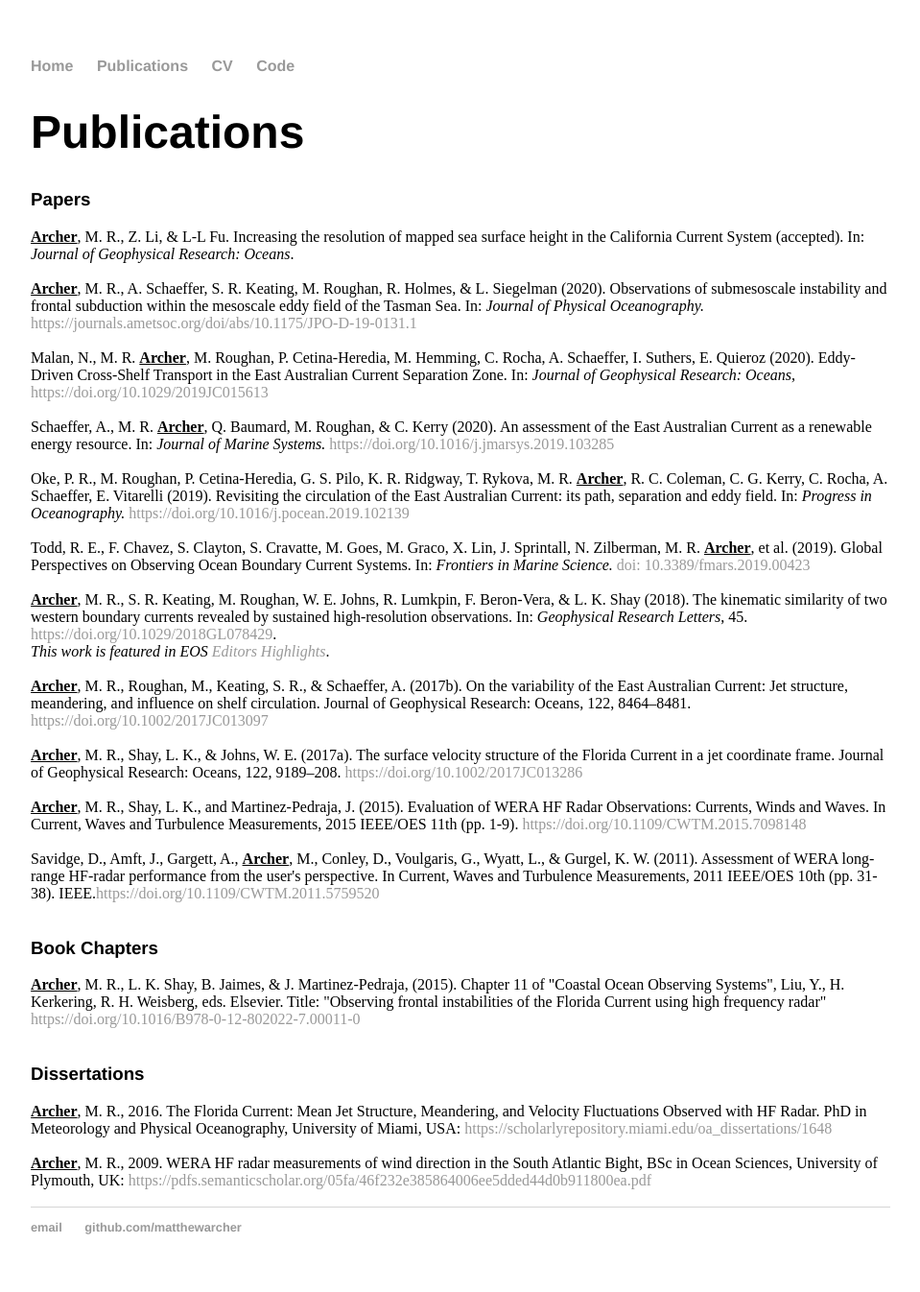
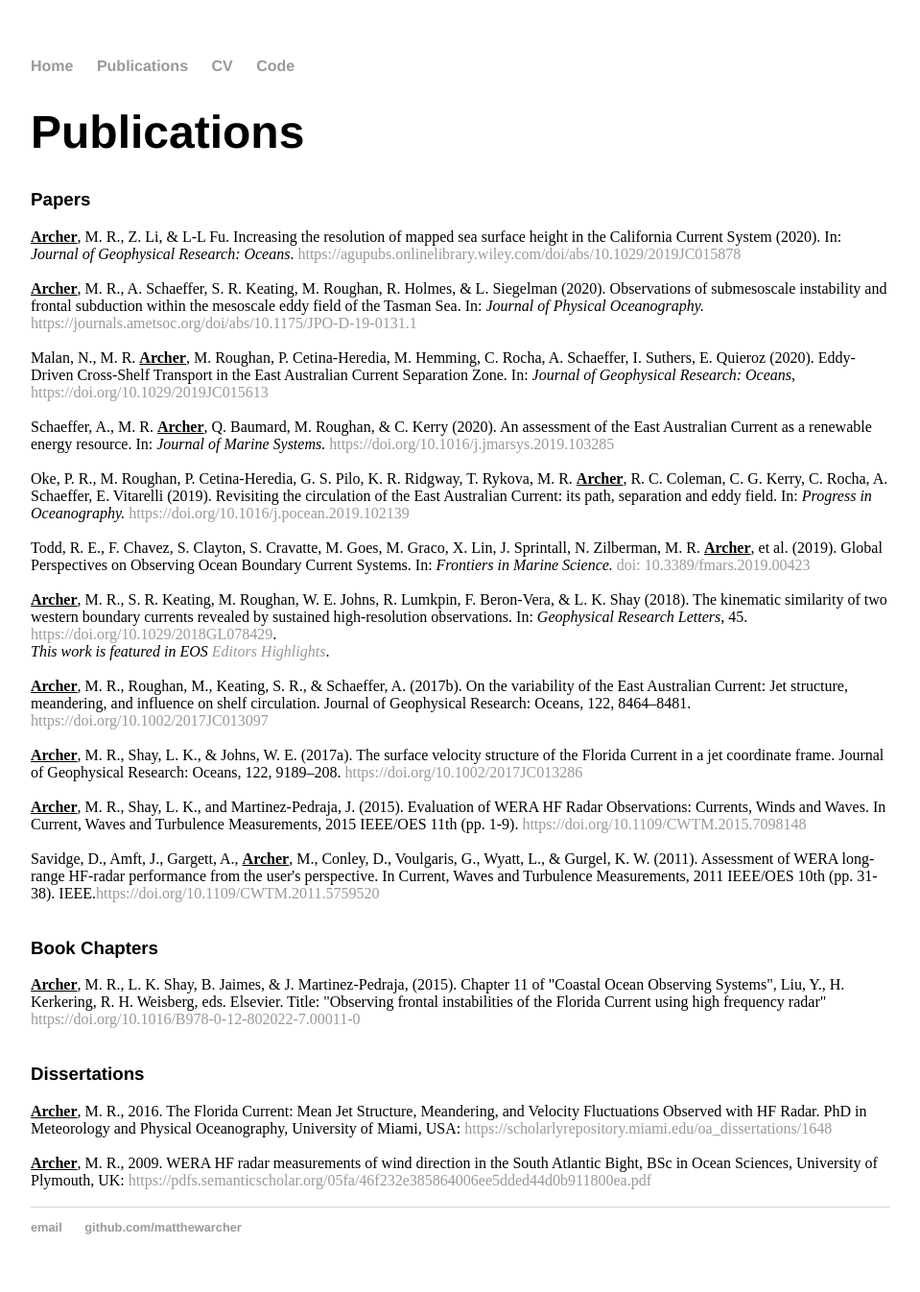
Before and after one commit to matthewarcher/matthewarcher.github.io, a Jekyll site: the page built from publications/index.html, in a window 1280 px wide. Shown: the whole page at 96% size, without its empty margins (160-1119 px from the left). Built offline with Jekyll 4.4.1, drawn with Linux system fonts in a browser that asks for light colours.

Commit message:
Update index.html

```diff
--- a/publications/index.html
+++ b/publications/index.html
@@ -6,7 +6,7 @@
 	<h1>Publications</h1>
 
 	<font face = "helvetica"><h3>Papers</h3></font>
-	<b><u>Archer</u></b>, M. R., Z. Li, & L-L Fu. Increasing the resolution of mapped sea surface height in the California Current System (accepted). In: <i>Journal of Geophysical Research: Oceans</i>.<br>
+	<b><u>Archer</u></b>, M. R., Z. Li, & L-L Fu. Increasing the resolution of mapped sea surface height in the California Current System (2020). In: <i>Journal of Geophysical Research: Oceans</i>. <a href="https://agupubs.onlinelibrary.wiley.com/doi/abs/10.1029/2019JC015878" target="_blank"> https://agupubs.onlinelibrary.wiley.com/doi/abs/10.1029/2019JC015878</a> <br>
 	<br><b><u>Archer</u></b>, M. R., A. Schaeffer, S. R. Keating, M. Roughan, R. Holmes, & L. Siegelman (2020). Observations of submesoscale instability and frontal subduction within the mesoscale eddy field of the Tasman Sea. In: <i>Journal of Physical Oceanography. </i><a href="https://journals.ametsoc.org/doi/abs/10.1175/JPO-D-19-0131.1" target="_blank"> https://journals.ametsoc.org/doi/abs/10.1175/JPO-D-19-0131.1</a><br>
 	<br>Malan, N., M. R. <b><u>Archer</u></b>, M. Roughan, P. Cetina-Heredia, M. Hemming, C. Rocha, A. Schaeffer, I. Suthers, E. Quieroz (2020). Eddy‐Driven Cross‐Shelf Transport in the East Australian Current Separation Zone. In: <i>Journal of Geophysical Research: Oceans, </i><a href="https://doi.org/10.1029/2019JC015613" target="_blank"> https://doi.org/10.1029/2019JC015613</a><br>
 	<br>Schaeffer, A., M. R. <b><u>Archer</u></b>, Q. Baumard, M. Roughan, & C. Kerry (2020). An assessment of the East Australian Current as a renewable energy resource. In: <i>Journal of Marine Systems. </i><a href="https://doi.org/10.1016/j.jmarsys.2019.103285" target="_blank"> https://doi.org/10.1016/j.jmarsys.2019.103285</a><br>
```
